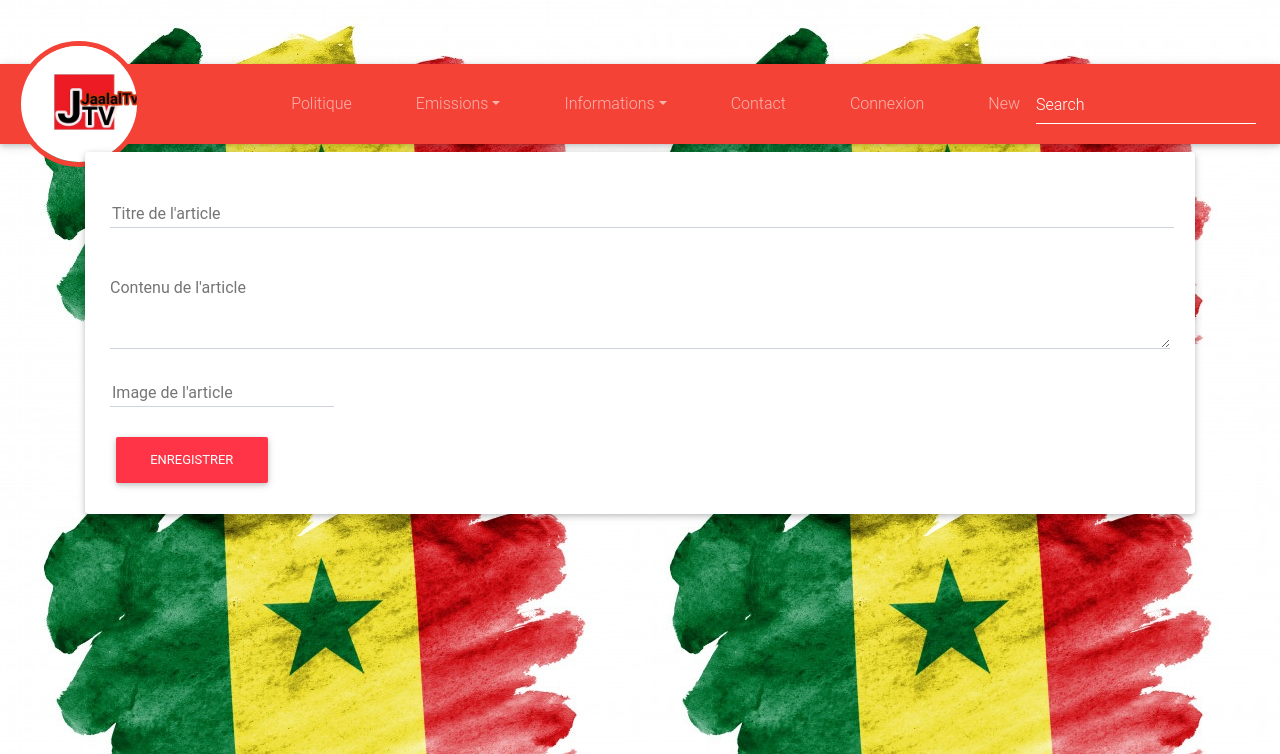
After one commit to Finskou/JalTv, a Symfony app: template templates/blog/create.html.twig in a window 1280 px wide. The commit adds this page. Shown: the top 754 px of the page. Run offline with Twig, Linux system fonts and the light colour scheme; the template is opened without the code that fills it, so the values that code supplies are empty; some libraries are stand-ins or nearby versions; some web fonts are replaced.

Commit message:
added article form

```diff
--- a/public/css/style.css
+++ b/public/css/style.css
@@ -45,4 +45,13 @@ body{
 .article{
   margin-top:15vh;
   padding:15px;
+  width: 500px;
 }
+
+
+
+.foorm{
+ padding:25px;
+ display:flex;
+ flex-direction:column;
+}
--- a/templates/base.html.twig
+++ b/templates/base.html.twig
@@ -7,9 +7,9 @@
         <title>{% block title %}Jaalal TVV{% endblock %}</title>
         {% block stylesheets %}
         <link href="https://use.fontawesome.com/releases/v5.11.2/css/all.css" rel="stylesheet">
-        <link href="css/bootstrap.min.css" rel="stylesheet">
-        <link href="css/mdb.min.css" rel="stylesheet">
-        <link href="css/style.css" rel="stylesheet">
+        <link href="{{ asset('css/bootstrap.min.css') }}" rel="stylesheet">
+        <link href="{{ asset('css/mdb.min.css') }}" rel="stylesheet">
+        <link href="{{ asset('css/style.css') }}" rel="stylesheet">
         {% endblock %}
     </head>
     <body>
@@ -26,7 +26,7 @@
             <div class="collapse navbar-collapse" id="basicExampleNav">
             <ul class="navbar-nav mr-auto">
                 <li class="nav-item">
-                    <a class="nav-link" href="/blog">Politique
+                    <a class="nav-link" href="{{ path('blog') }}">Politique
                         <span class="sr-only"></span>
                     </a>
                 </li>
@@ -54,6 +54,9 @@
                 <li class="nav-item ml-5">
                     <a class="nav-link" href="/">Connexion</a>
                 </li>
+                <li class="nav-item ml-5">
+                    <a class="nav-link" href="{{ path('blog_create') }}">New</a>
+                </li>
             </ul>
 
             <form class="form-inline">
--- /dev/null
+++ b/templates/blog/create.html.twig
@@ -0,0 +1,22 @@
+{% extends 'base.html.twig' %}
+
+{% block body %}
+
+  <h1 style="color:white"> {{ title }}</h1>
+
+  <div class="card d-flex justify-content-center foorm">
+    <form action="" method="post">
+    <div class="md-form w-100">
+      <input type="text" class="w-100" name="title" placeholder="Titre de l'article">
+    </div>
+    <div class="md-form w-100">
+      <textarea type="text" class="w-100 md-textarea" name="content" placeholder="Contenu de l'article"></textarea>
+    </div>
+    <div class="md-form w-100" >
+      <input type="text" name="image" placeholder="Image de l'article">
+    </div>
+      <button class="btn btn-danger" type="submit"> Enregistrer </button>
+
+    </form>
+  </div>
+{% endblock %}
--- a/templates/blog/index.html.twig
+++ b/templates/blog/index.html.twig
@@ -12,9 +12,9 @@
             <h2>{{ article.title }}</h2>
             <div class="metadata"> Ecrit le {{ article.createdAt | date('d/m/Y') }} à {{ article.createdAt | date('H:i') }} dans la catégorie Politique</div>
             <div class="content" style="display:flex;flex-direction:column">
-                <img src="{{ article.image }}" alt="">
+                <img style="width:35%; height:auto" src="{{ article.image }}" alt="">
                 {{ article.content }}
-                <a href="{{ path('blog_show', {'id':article.id}) }}" class="btn btn-parimary"> Lire la suite</a>
+                <a href="{{ path('blog_show', {'id':article.id}) }}" class="btn btn-parimary w-50"> Lire la suite</a>
             </div>
         </div>
     </article>
--- a/templates/blog/show.html.twig
+++ b/templates/blog/show.html.twig
@@ -1,8 +1,5 @@
 {% extends 'base.html.twig' %}
-{% block stylesheets %}
-    {{ parent()}}
-    <link href="../public/css/style.css" rel="stylesheet">
-{% endblock %}
+
 
 {% block body %}
   <article>
```
Also changed, not shown: src/Controller/BlogController.php (+21 -0 lines).
